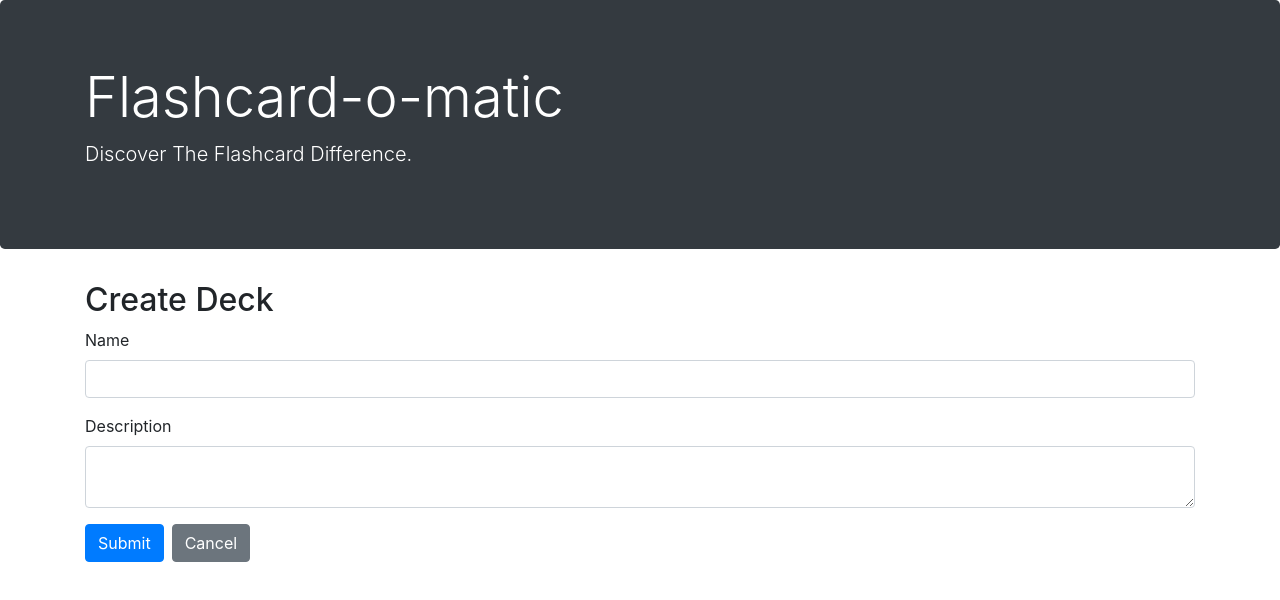
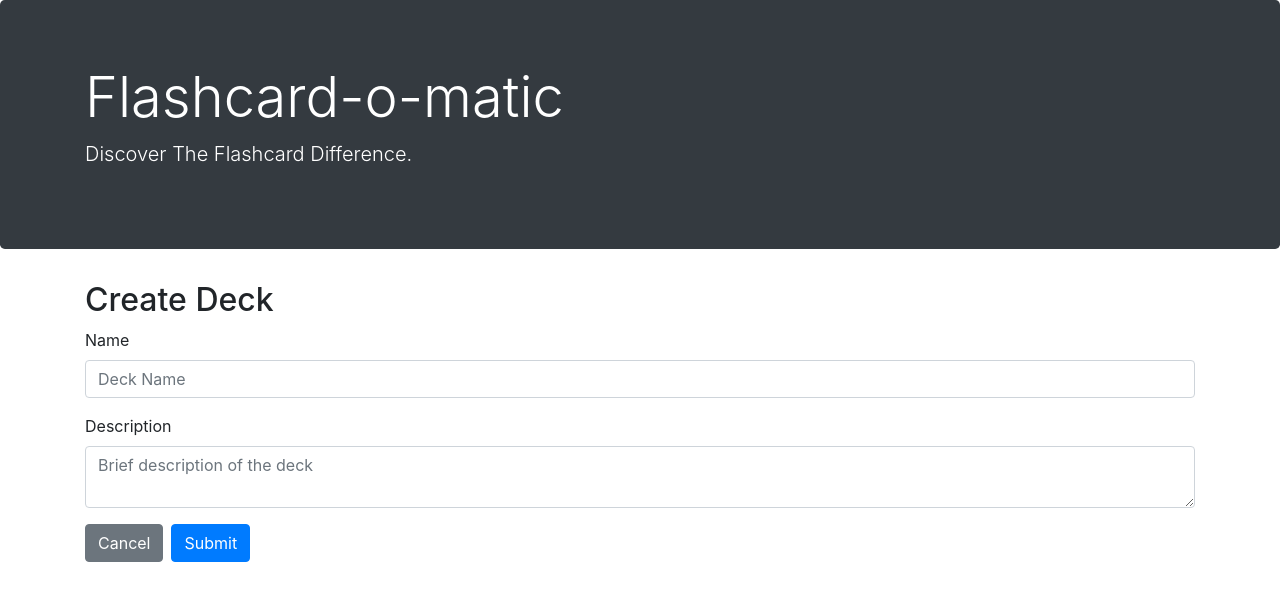
Before and after one commit to Csantos07/ari-flashcard, a React (Create React App) app: page /decks/new in a window 1280 px wide. Shown: the top 600 px of the page. Built offline with nearby package versions, Linux system fonts and the light colour scheme; no server answers; a web font is replaced by a local one.

Commit message:
* Edit Card   - Reusable form for Edit and Create
- Restrictions for study
  - must have more than 3 cards

---

## At this point

- [x] Reusable components for deck

- [x] Edit/update deck

```diff
--- a/src/Deck/CreateDeck.js
+++ b/src/Deck/CreateDeck.js
@@ -2,66 +2,29 @@ import BreadCrumb from "../BreadCrumb";
 import React, { useState } from "react";
 import { createDeck } from "../utils/api";
 import { useHistory } from "react-router-dom";
+import DeckForm from "./DeckForm";
 
 function CreateDeck({ addDeck }) {
   const [formData, setFormData] = useState({
     name: "",
     description: ""
   });
-  const history = useHistory();
 
-
-  const handleChange = (event) => {
-    const { name, value } = event.target;
-    setFormData({
-      ...formData,
-      [name]: value
-    });
+  const handleSubmit = async (formData) => {
+    const newDeck = await createDeck(formData);
+    addDeck(newDeck);
   };
 
-  const handleSubmit = async (event) => {
-    event.preventDefault();
-    const newDeck = await createDeck(formData);
-    addDeck(newDeck);
-    history.push("/");
-  };
+  // Rename this variable to something more descriptive because it's not just for canceling at this point
 
-  const handleCancel = () => {
-    // Handle cancel action here
-    history.push("/");
-  };
+  let routeTo = "/";
 
   return (
     <>
       {/* <BreadCrumb /> */}
       <h2>Create Deck</h2>
-      <form onSubmit={handleSubmit}>
-        <div className="mb-3">
-          <label htmlFor="name" className="form-label">Name</label>
-          <input
-            type="text"
-            className="form-control"
-            id="name"
-            name="name"
-            value={formData.name}
-            onChange={handleChange}
-            required
-          />
-        </div>
-        <div className="mb-3">
-          <label htmlFor="description" className="form-label">Description</label>
-          <textarea
-            className="form-control"
-            id="description"
-            name="description"
-            value={formData.description}
-            onChange={handleChange}
-            required
-          ></textarea>
-        </div>
-        <button type="submit" className="btn btn-primary mr-2">Submit</button>
-        <button type="button" className="btn btn-secondary" onClick={handleCancel}>Cancel</button>
-      </form>
+
+      <DeckForm deck={formData} submitDeck={handleSubmit} routeTo={routeTo} />
     </>
 
   );
--- /dev/null
+++ b/src/Deck/DeckForm.js
@@ -0,0 +1,61 @@
+import React, { useState, useEffect } from "react";
+import { useHistory } from "react-router-dom";
+
+function DeckForm({ deck, submitDeck, routeTo }) {
+  const history = useHistory();
+  const [formData, setFormData] = useState(deck);
+
+  useEffect(() => {
+    setFormData(deck);
+  }, [deck]);
+
+  const handleChange = ({ target }) => {
+    setFormData({
+      ...formData,
+      [target.name]: target.value,
+    });
+  };
+
+  const handleSubmit = async (event) => {
+    event.preventDefault();
+    await submitDeck(formData);
+    console.log({ routeTo });
+    history.push(routeTo);
+  };
+
+  return (
+    <form onSubmit={handleSubmit}>
+      <div className="form-group">
+        <label htmlFor="name">Name</label>
+        <input
+          type="text"
+          id="name"
+          name="name"
+          className="form-control"
+          placeholder="Deck Name"
+          value={formData.name}
+          onChange={handleChange}
+        />
+      </div>
+      <div className="form-group">
+        <label htmlFor="description">Description</label>
+        <textarea
+          id="description"
+          name="description"
+          className="form-control"
+          placeholder="Brief description of the deck"
+          value={formData.description}
+          onChange={handleChange}
+        />
+      </div>
+      <button type="button" className="btn btn-secondary mr-2" onClick={() => history.push(routeTo)}>
+        Cancel
+      </button>
+      <button type="submit" className="btn btn-primary">
+        Submit
+      </button>
+    </form>
+  );
+}
+
+export default DeckForm;
--- /dev/null
+++ b/src/Deck/EditDeck.js
@@ -0,0 +1,34 @@
+import React, { useState, useEffect } from "react";
+import { useParams } from "react-router-dom/cjs/react-router-dom.min";
+import { readDeck, updateDeck } from "../utils/api";
+import DeckForm from "./DeckForm";
+
+function EditDeck({ editDeck }) {
+  const { deckId } = useParams();
+  const [deck, setDeck] = useState({ name: "", description: "" });
+
+  useEffect(() => {
+    const abortController = new AbortController();
+    readDeck(deckId, abortController.signal).then(setDeck);
+    return () => abortController.abort();
+  }, [deckId]);
+
+
+  const handleSubmit = async (deck) => {
+    const updatedDeck = await updateDeck(deck);
+    editDeck(updatedDeck);
+  };
+
+
+  let routeTo = `/decks/${deckId}`;
+
+  return (
+    <>
+      <h1>Edit Deck</h1>
+
+      <DeckForm deck={deck} submitDeck={handleSubmit} routeTo={routeTo} />
+    </>
+  );
+}
+
+export default EditDeck;
--- a/src/Deck/ViewDeck.js
+++ b/src/Deck/ViewDeck.js
@@ -33,9 +33,6 @@ function ViewDeck({ removeDeck }) {
     deleteCard(cardId);
   }
 
-  // Would I want to create another delete function here?
-  // If i need to delete a card and have the rest of the cards rerender how do i do that
-
   return (
     <>
       <BreadCrumb />
@@ -43,9 +40,9 @@ function ViewDeck({ removeDeck }) {
       <h2>{deck.name}</h2>
       <p>{deck.description}</p>
 
-      <Link className="btn bg-secondary text-white" to="#">
+      <Link className="btn bg-secondary text-white" to={`/decks/${deck.id}/edit`}>
         Edit
-      </Link>
+      </Link >
 
       <Link className="btn bg-primary text-white" to={`/decks/${deck.id}/study`}>
         Study
@@ -58,10 +55,6 @@ function ViewDeck({ removeDeck }) {
       <button className="btn bg-danger" onClick={handleDelete}>Delete</button>
 
       <Cards cards={cards} removeCard={removeCard} />
-
-
-      {/* What I'm pondering is how do I pull out the Cards/Card components */}
-      {/* Cards */}
     </>
   );
 }
--- a/src/Layout/index.js
+++ b/src/Layout/index.js
@@ -8,6 +8,7 @@ import ViewDeck from "../Deck/ViewDeck";
 import CreateDeck from "../Deck/CreateDeck";
 import Home from "../Home";
 import AddCard from "../Card/AddCard";
+import EditDeck from "../Deck/EditDeck";
 
 function Layout() {
   const [decks, setDecks] = useState([]);
@@ -25,6 +26,11 @@ function Layout() {
   function addDeck(newDeck) { // Add a new deck to the list of decks
     setDecks([...decks, newDeck]);
   }
+
+  function editDeck(updatedDeck) {
+    setDecks(decks.map((deck) => (deck.id === updatedDeck.id ? updatedDeck : deck)));
+  }
+
 
   function removeDeck(deckId) {
     setDecks(decks.filter((deck) => deck.id !== deckId));
@@ -49,6 +55,9 @@ function Layout() {
           <Route exact path="/decks/:deckId/">
             <ViewDeck removeDeck={removeDeck} />
           </Route>
+          <Route exact path="/decks/:deckId/edit">
+            <EditDeck editDeck={editDeck} />
+          </Route>
           <Route exact path="/decks/:deckId/cards/new">
             <AddCard />
           </Route>
```
Also changed, not shown: data/db.json (line endings or trailing spaces), 1 other file (tests, documents, lock files or other folders).
